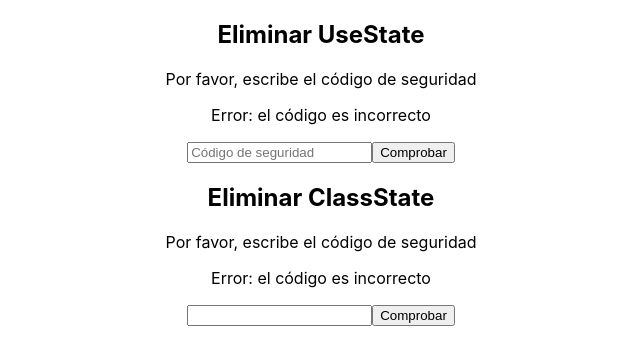
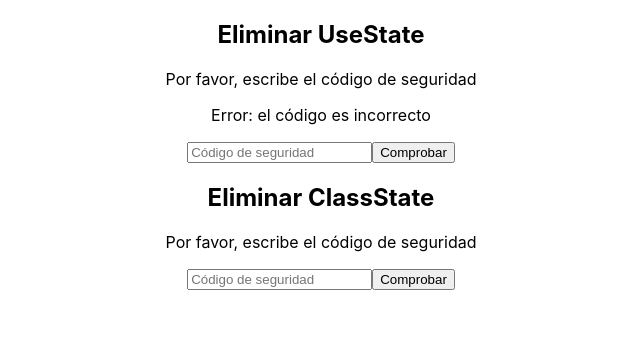
Before and after one commit to camilopulgarin/manejo-avanzado-estados-react, a React (Create React App) app: page / in a window 1280 px wide. Shown: the top 364 px of the page, without its empty margins (319-959 px from the left). Built offline with nearby package versions, Linux system fonts and the light colour scheme.

Commit message:
estados compuestos

```diff
--- a/src/ClassState.js
+++ b/src/ClassState.js
@@ -1,12 +1,15 @@
 import React from "react";
 import { Loading } from "./Loading";
+
+const SECURITY_CODE = "paradigma"
 
 class ClassState extends React.Component {
     constructor(props) {
         super(props);
 
         this.state = {
-            error: true,
+            value: '',
+            error: false,
             loading: false
         }
     }
@@ -24,27 +27,42 @@ class ClassState extends React.Component {
         console.log("Actualizacion")
         if (!!this.state.loading) {
             setTimeout(() => {
+                if (this.state.value !== SECURITY_CODE) {
+                this.setState({ error: true, loading: false })
+                }
+
                 this.setState({ loading: false })
             }, 3000)
         }
     }
 
     render() {
+        const { error, loading, value } = this.state
         return (
             <div>
                 <h2>Eliminar { this.props.name }</h2>
                 <p>Por favor, escribe el código de seguridad</p>
-                {this.state.error && (
+                {error && (
                     <p>Error: el código es incorrecto </p>
                 )}
 
-                {this.state.loading && (
+                {loading && (
                     <Loading />
                 )}
 
-                <input />
+                <input
+                    placeholder="Código de seguridad"
+                    value={value}
+                    onChange={(event) => {
+                        this.setState({ value: event.target.value })
+                    }}
+                />
                 <button
-                    onClick={() => this.setState({ loading: true })}
+                    onClick={() => {
+                        this.setState({ loading: true })
+                        this.setState({ error: false})
+                    }
+                    }
                 >
                     Comprobar
                 </button>
```
